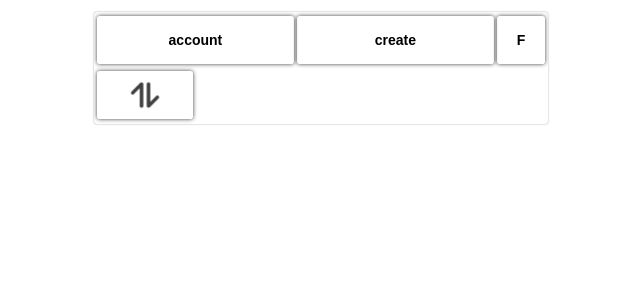
After one commit to blago-white/emarket, a Django app: template lunemarket/templates/products/filters-header.html in a window 1280 px wide. The commit adds this page. Shown: the top 300 px of the page, without its empty margins (319-959 px from the left). Run offline with Django 4.2, Linux system fonts and the light colour scheme; the template is opened without the code that fills it: most values are stand-ins (such as "Sample title", 1, 10 or a date in 2020); parts of the project's set-up code (start-up, migrations or seed data) failed here and were passed over.

Commit message:
Added products ordering button

```diff
--- a/lunemarket/products/filters.py
+++ b/lunemarket/products/filters.py
@@ -19,3 +19,36 @@ def spaces_to_dashes(string: str) -> str:
 @register.filter
 def dashes_to_spaces(string: str) -> str:
     return string.replace("-", " ") if string else string
+
+
+@register.filter
+def get_url_arg_from_bool(value: bool, name: str) -> str:
+    return name if value else ''
+
+
+@register.filter
+def invert_sorting(sorting: str) -> str:
+    try:
+        return str(int(not bool(int(sorting))))
+    except:
+        return sorting
+
+
+def compile_url_args_for_pagination(price: str = None, filters: bool = None) -> str:
+    url_args = str()
+
+    for name, value in (("price", price), ("filter", filters)):
+        url_args += "&" + (f"{name}" if type(value) is bool else f"{name}={value}")
+
+    return url_args
+
+
+def get_ordering_field_from_url_arg(url_arg: str, field: str) -> str:
+    try:
+        return field if not int(url_arg) else "-" + field
+    except:
+        return field
+
+
+def get_url_arg_from_ordering_field(field: str) -> int:
+    return int(field.startswith("-"))
--- a/lunemarket/static/css/base-header.css
+++ b/lunemarket/static/css/base-header.css
@@ -12,6 +12,7 @@
 .main-header {
     position: fixed;
     display: flex;
+    flex-wrap: wrap;
     padding-inline: .2em;
     height: 7vh;
     background-color: transparent;
@@ -32,6 +33,7 @@
     vertical-align: middle;
     gap: .2em;
     width: inherit;
+    height: 7vh;
 }
 
 .header-nav-button {
--- /dev/null
+++ b/lunemarket/static/css/products/header-filters.css
@@ -0,0 +1,25 @@
+.header-filters {
+    width: auto;
+    aspect-ratio: 1 / 1;
+}
+
+.header-filter {
+    aspect-ratio: 2 / 1;
+    margin: 0px;
+    display: flex;
+    justify-content: center;
+}
+
+.header-filter:hover {
+    box-shadow: 0px 0px 2em rgb(64 64 64);
+}
+
+.filters {
+    width: 100%;
+    height: 50%;
+}
+
+.ordering-icon {
+    height: 100%;
+    opacity: .75;
+}
--- a/lunemarket/templates/base-header.html
+++ b/lunemarket/templates/header.html
@@ -1,12 +1,18 @@
 {% load static %}
 
 <link rel="stylesheet" href="{% static 'css\base-header.css' %}" type="text/css">
+{% block head %}
+{% endblock %}
 
 <header class="main-header-wrapper">
-    <div class="main-header main-header-floated">
+    <div class="main-header" style="{% if filters_window_is_open %}height: 14vh;{% else %}height: 7vh;{% endif %}">
         <nav class="header-nav">
             <button class="header-nav-button">account</button>
             <button class="header-nav-button">create</button>
+            {% block navigation %}
+            {% endblock %}
         </nav>
+        {% block extension-window %}
+        {% endblock %}
     </div>
 </header>
--- a/lunemarket/templates/home/home.html
+++ b/lunemarket/templates/home/home.html
@@ -3,11 +3,11 @@
 {% load static %}
 
 {% block head %}
-<link rel="stylesheet" href="{% static 'css\home\home-style.css' %}" type="text/css">
+    <link rel="stylesheet" href="{% static 'css\home\home-style.css' %}" type="text/css">
 {% endblock %}
 
 {% block header %}
-    {% include 'base-header.html' %}
+    {% include 'header.html' %}
 {% endblock %}
 
 {% block rootcontent %}
--- /dev/null
+++ b/lunemarket/templates/products/filters-header.html
@@ -0,0 +1,20 @@
+{% extends 'header.html' %}
+{% load static %}
+
+{% block head %}
+    <link rel="stylesheet" href="{% static 'css\products\header-filters.css' %}" type="text/css">
+{% endblock %}
+
+{% block navigation %}
+    <button class="header-nav-button header-filters" onclick="Filters()">F</button>
+{% endblock %}
+
+{% block extension-window %}
+    <div class="filters" style="{% if filters_window_is_open %}display: block;{% else %}display: none;{% endif %}">
+        <a class="header-nav-button header-filters header-filter"
+           href="?page={{ page_obj.number }}&price={{ sorting|invert_sorting }}&filters"
+           title="{% if sorting|invert_sorting == '1' %}from expensive to cheap{% else %} from cheap to expensive {% endif %}">
+            <img src="{% static 'img\products\ordering-icon.png' %}" class="ordering-icon">
+        </a>
+    </div>
+{% endblock %}
--- a/lunemarket/templates/products/paginator.html
+++ b/lunemarket/templates/products/paginator.html
@@ -5,12 +5,14 @@
 {% endblock %}
 
 {% if page_obj.has_previous %}
-    <a class="paginator left" href="?page={{ page_obj.previous_page_number }}">
+    <a class="paginator left"
+       href="?page={{ page_obj.previous_page_number }}&price={{ sorting }}{{ filters_window_is_open|get_url_arg_from_bool:'&filters' }}">
         <img src="{% static 'img\products\arrow.png' %}" class="arrow left-arrow">
     </a>
 {% endif %}
 {% if page_obj.has_next %}
-    <a class="paginator right" href="?page={{ page_obj.next_page_number }}">
+    <a class="paginator right"
+       href="?page={{ page_obj.next_page_number }}&price={{ sorting }}{{ filters_window_is_open|get_url_arg_from_bool:'&filters' }}">
         <img src="{% static 'img\products\arrow.png' %}" class="arrow right-arrow">
     </a>
 {% endif %}
--- a/lunemarket/templates/products/product-details.html
+++ b/lunemarket/templates/products/product-details.html
@@ -7,7 +7,7 @@
 {% endblock %}
 
 {% block header %}
-    {% include 'base-header.html' %}
+    {% include 'header.html' %}
 {% endblock %}
 
 {% block rootcontent %}
```
Also changed, not shown: lunemarket/products/views.py (+11 -1 lines), lunemarket/static/js/products/filters-window.js (added, +35 -0 lines), lunemarket/templates/products/products-listing.html (+6 -1 lines), lunemarket/static/img/products/arrow.png (added), lunemarket/static/img/products/ordering-icon.png (added).
